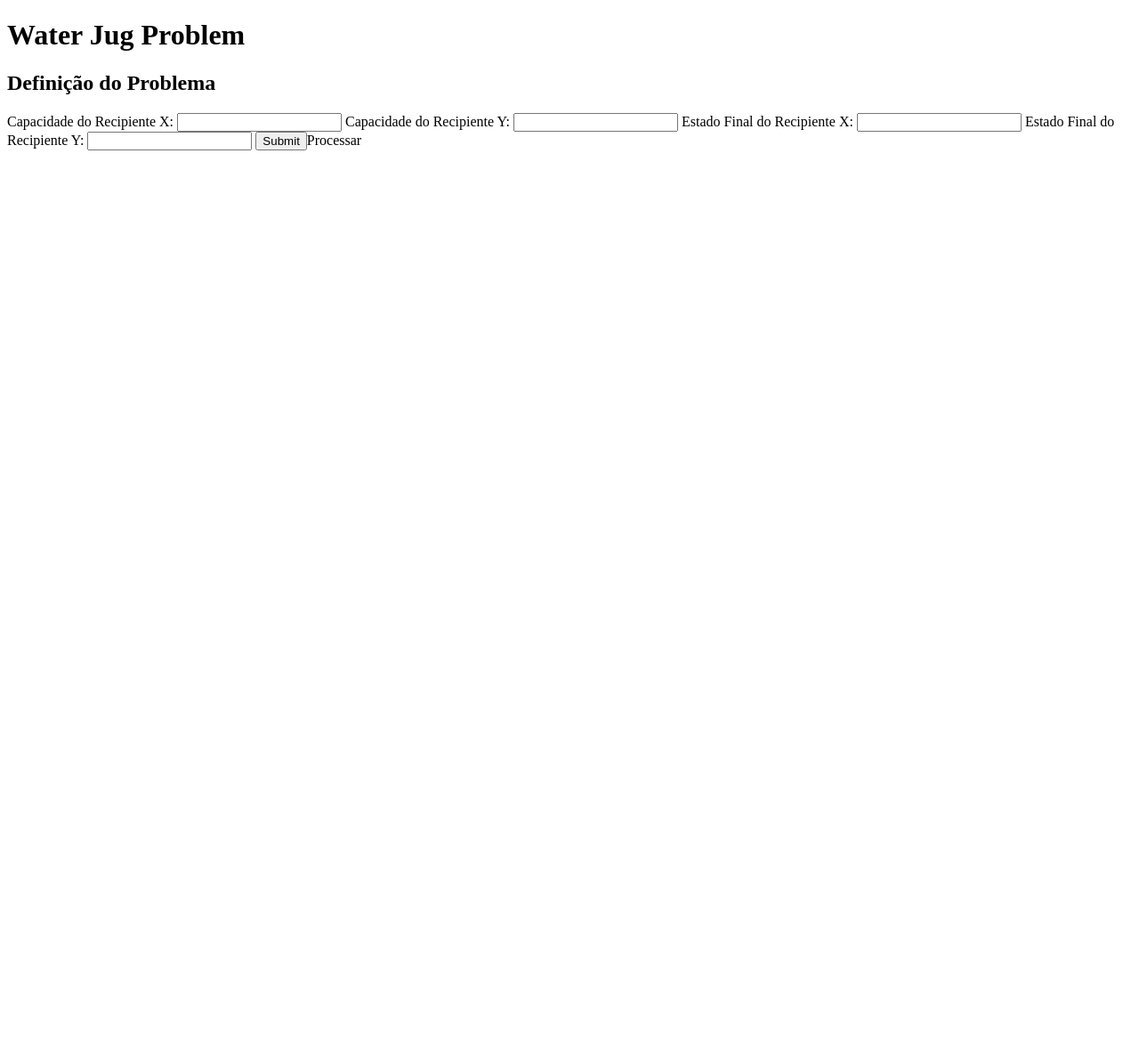
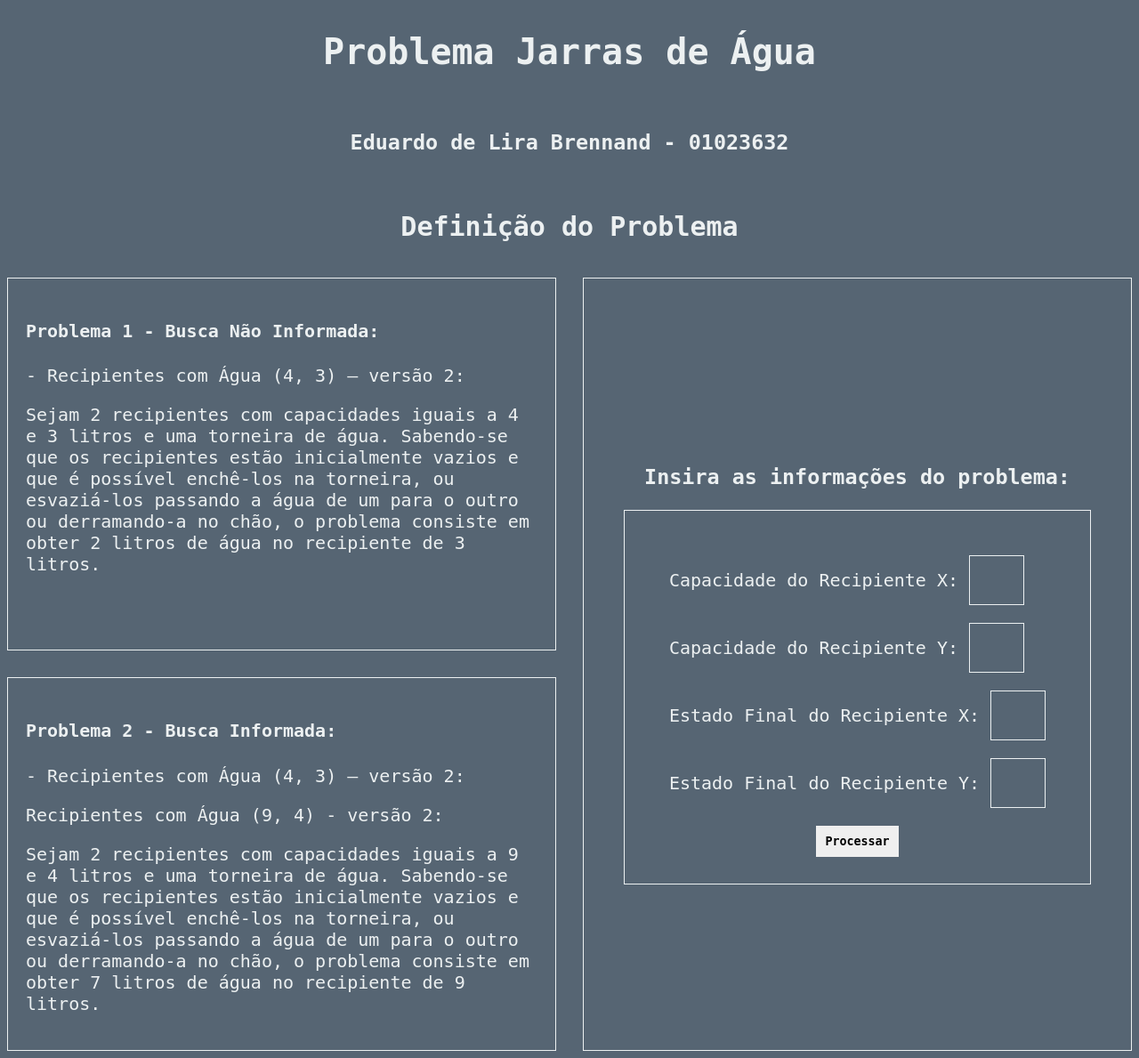
Before and after one commit to eduardobrennand/problema_recipientes_com_agua, a Flask app: page / in a window 1280 px wide. Shown: the whole page at 89% size. Before the commit the page ends 169 px from the top, so only its background shows below. Run offline with Flask 3, Linux system fonts and the light colour scheme.

Commit message:
Adc estilização da página inicial

```diff
--- a/static/styles.css
+++ b/static/styles.css
@@ -1,3 +1,89 @@
+body {
+    background-color: #566573;
+    color: #ecf0f1;
+    font-family: monospace;
+    font-size: x-large;
+}
+
+.container-geral {
+    display: flex;
+    flex-direction: column;
+    align-items: center;
+    gap: 15px;
+}
+
+.container-problema {
+    display: grid;
+    grid-template-columns: repeat(2, 1fr);
+    grid-template-rows: repeat(2, 1fr);
+    grid-column-gap: 30px;
+    grid-row-gap: 30px;
+}
+
+.container-formulario {
+    display: flex;
+    flex-direction: column;
+    border: 1px solid #ecf0f1;
+    grid-area: 1 / 2 / 3 / 3;
+    justify-content: center;
+    align-items: center;
+}
+
+.formulario {
+    border: 1px solid #ecf0f1;
+    padding: 30px;
+}
+
+.container-input {
+    margin: 20px;
+}
+
+.container-submit {
+    text-align: center;
+}
+
+.input-problema {
+    font-family: monospace;
+    width: 30px;
+    padding: 15px;
+    background-color: #566573;
+    border: 0.5px solid #ecf0f1;
+    color: #ecf0f1;
+    font-size: x-large;
+    text-align: center;
+}
+
+.input-problema:hover {
+    background-color: #b3b6b7;
+}
+
+.input-submit {
+    font-family: monospace;
+    padding: 10px;
+    font-weight: bold;
+    border: none;
+}
+
+.input-submit:hover {
+    background-color: #b3b6b7;
+    color: #ecf0f1;
+    border: none;
+}
+
+.container-definicao-problema-busca-informada {
+    border: 1px solid #ecf0f1;
+    max-width: 800px;
+    padding: 20px;
+    grid-area: 2 / 1 / 3 / 2;
+}
+
+.container-definicao-problema-busca-nao-informada {
+    border: 1px solid #ecf0f1;
+    max-width: 800px;
+    padding: 20px;
+    grid-area: 1 / 1 / 2 / 2;
+}
+
 .container-recipientes {
     display: flex;
     align-items: end;
--- a/templates/index.html
+++ b/templates/index.html
@@ -3,27 +3,63 @@
 <head>
     <meta charset="UTF-8">
     <meta name="viewport" content="width=device-width, initial-scale=1.0">
-    <title>Water Jug Problem</title>
+    <title>Problema Jarras de Água</title>
+    <link rel="stylesheet" type="text/css" href="static/styles.css">
     <style>
         button { margin: 10px; padding: 10px; }
         .jug-action { margin: 5px; }
     </style>
 </head>
 <body>
-    <h1>Water Jug Problem</h1>
-    <div>
+    <div class="container-geral">
+        <h1>Problema Jarras de Água</h1>
+        <h3>Eduardo de Lira Brennand - 01023632</h3>
         <h2>Definição do Problema</h2>
-        <form action="processar_problema" type="GET">
-            <label for="capacidade_x">Capacidade do Recipiente X:</label>
-            <input type="number" name="capacidade_x" id="capacidade_x">
-            <label for="capacidade_y">Capacidade do Recipiente Y:</label>
-            <input type="number" name="capacidade_y" id="capacidade_y">
-            <label for="estado_final_x">Estado Final do Recipiente X:</label>
-            <input type="number" name="estado_final_x" id="estado_final_x">
-            <label for="estado_final_y">Estado Final do Recipiente Y:</label>
-            <input type="number" name="estado_final_y" id="estado_final_y">
-            <input type="submit">Processar</input>
-        </form>
+        <div class="container-problema">
+            <div class="container-definicao-problema-busca-nao-informada">
+                <h4>Problema 1 - Busca Não Informada:</h4>
+                <p>- Recipientes com Água (4, 3) – versão 2:</p>
+                <p>Sejam 2 recipientes com capacidades iguais a 4 e 3 litros e uma torneira de
+                    água. Sabendo-se que os recipientes estão inicialmente vazios e que é possível
+                    enchê-los na torneira, ou esvaziá-los passando a água de um para o outro ou
+                    derramando-a no chão, o problema consiste em obter 2 litros de água no
+                    recipiente de 3 litros.</p>
+            </div>
+            <div class="container-definicao-problema-busca-informada">
+                <h4>Problema 2 - Busca Informada:</h4>
+                <p>- Recipientes com Água (4, 3) – versão 2:</p>
+                <p>Recipientes com Água (9, 4) - versão 2:</p>
+                <p>Sejam 2 recipientes com capacidades iguais a 9 e 4 litros e uma torneira de
+                    água. Sabendo-se que os recipientes estão inicialmente vazios e que é possível
+                    enchê-los na torneira, ou esvaziá-los passando a água de um para o outro ou
+                    derramando-a no chão, o problema consiste em obter 7 litros de água no
+                    recipiente de 9 litros.</p>
+            </div>
+            <div class="container-formulario">
+                <h3>Insira as informações do problema:</h3>
+                <form class="formulario" action="processar_problema" type="GET">
+                    <div class="container-input">
+                        <label for="capacidade_x">Capacidade do Recipiente X:</label>
+                        <input class="input-problema" name="capacidade_x" id="capacidade_x">
+                    </div>
+                    <div class="container-input">
+                        <label for="capacidade_y">Capacidade do Recipiente Y:</label>
+                        <input class="input-problema" name="capacidade_y" id="capacidade_y">
+                    </div>
+                    <div class="container-input">
+                        <label for="estado_final_x">Estado Final do Recipiente X:</label>
+                        <input class="input-problema" name="estado_final_x" id="estado_final_x">
+                    </div>
+                    <div class="container-input">
+                        <label for="estado_final_y">Estado Final do Recipiente Y:</label>
+                        <input class="input-problema" name="estado_final_y" id="estado_final_y">
+                    </div>
+                    <div class="container-submit">
+                        <input class="input-submit" type="submit" value="Processar"/>
+                    </div>
+                </form>
+            </div>
+        </div>
     </div>
     <script>
         async function solve(capacidade_x, capacidade_y, estado_final_x, estado_final_y) {
```
